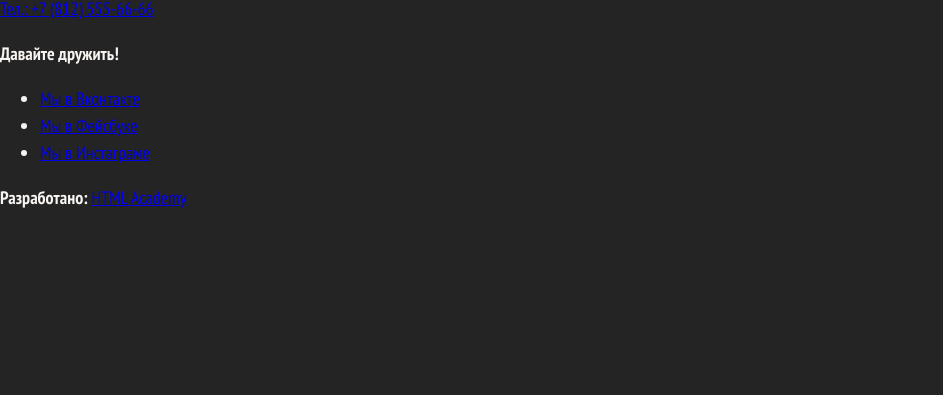
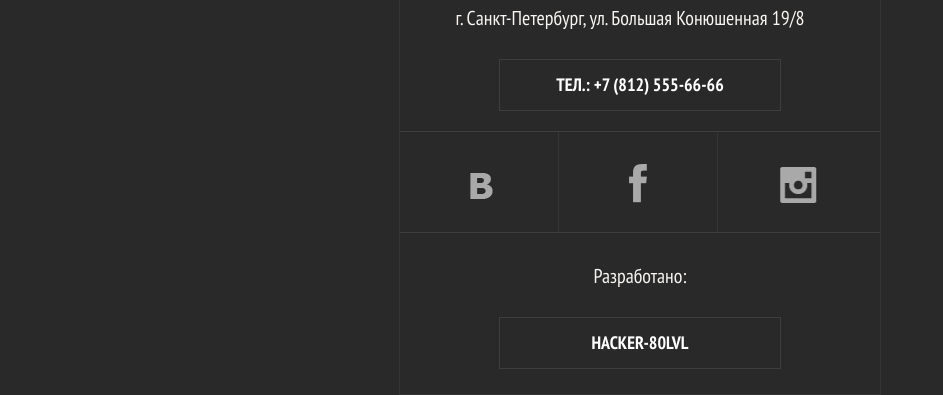
Before and after one commit to hacker-80lvl/barbershop-adaptive, a website: page source/index.html in a window 1280 px wide. Shown: the part 3222-3617 px from the top of the page, without its empty margins (0-943 px from the left). Before the commit the page ends 3433 px from the top, so only its background shows below. Drawn offline with nearby package versions, Linux system fonts and the light colour scheme; files that its build step writes are made by us from their sources.

Commit message:
The mobile version is completed

```diff
--- a/source/index.html
+++ b/source/index.html
@@ -157,7 +157,7 @@
                         </p>
                     </li>
                 </ul>
-                <button type="button" class="news__to_all">Показать все</button>
+                <button type="button" class="button">Показать все</button>
             </div>
         </section>
 
@@ -204,32 +204,36 @@
 
     <footer class="page-footer">
         <div class="page-footer__contacts contacts">
-            <b class="contacts__title">Барбершоп «Бородинский»</b>
+            <b class="contacts__title">Барбершоп Бородинский</b>
             <p class="contacts__text">
-                г. Санкт-Петербург, ул. Большая Конюшенная 19/8
-                <br><a href="tel:+78125556666" class="contacts__phone">
+                <span class="contacts__address">г. Санкт-Петербург, ул. Большая Конюшенная 19/8</span>
+                <br><br><a href="tel:+78125556666" class="contacts__phone button">
                     <span class="contacts__phone-mobile">Тел.: +7 (812) 555-66-66</span>
                 </a>
             </p>
         </div>
         <div class="page-footer__social social"></div>
         <b class="social__title">Давайте дружить!</b>
-        <ul class="social-list">
+        <ul class="social__list">
             <li class="social__item">
-                <a href="https://vk.com" target="_blank" class="social__link social__link--vkontakte">Мы в Вконтакте</a>
+                <a href="https://vk.com" target="_blank" class="social__link social__link--vkontakte"><span class="visually-hidden">Мы
+                        в Вконтакте</span></a>
             </li>
             <li class="social__item">
-                <a href="https://facebook.com" target="_blank" class="social__link social__link--facebook">Мы в
-                    Фейсбуке</a>
+                <a href="https://facebook.com" target="_blank" class="social__link social__link--facebook"><span class="visually-hidden">Мы
+                        в
+                        Фейсбуке</span></a>
             </li>
             <li class="social__item">
-                <a href="https://instagram.org" target="_blank" class="social__link social__link--instagram">Мы в
-                    Инстаграме</a>
+                <a href="https://instagram.org" target="_blank" class="social__link social__link--instagram"><span
+                        class="visually-hidden">Мы в
+                        Инстаграме</span></a>
             </li>
         </ul>
         <div class="page-footer__copyright copyright">
-            <b class="copyright_text">Разработано:</b>
-            <a href="#" class="button copyright__link">HTML Academy</a>
+            Разработано:
+            <br><br>
+            <a href="https://github.com/hacker-80lvl/" target="_blank" class="button copyright__link">hacker-80lvl</a>
         </div>
     </footer>
 
--- a/source/less/blocks/news.less
+++ b/source/less/blocks/news.less
@@ -39,23 +39,17 @@
     margin-top: 25px;
     margin-right: 30px;
     background-color: #000000;
-    background-image: url(../img/news-shape.png);
-    background-size: contain;
-    background-position: bottom;
     font-size: 16px;
     line-height: 10px;
     color: #ffffff;
     text-align: center;
     &::after {
+        content: "";
         position: absolute;
-        bottom: -20px;
-        content: "";
-        display: block;
-        width: 48px;
-        height: 20px;
-        background-image: url(../img/news-shape.png);
-        background-size: contain;
-        background-repeat: no-repeat;
+        left: 0;
+        bottom: -36px;
+        border: 24px solid transparent;
+        border-top: 12px solid #000000;
     }
 }
 
@@ -65,22 +59,20 @@
     line-height: 30px;
 }
 
-// .news__text {
-//     margin-left: 100px;
-// }
+.news__text {
+    &:hover {
+        text-decoration: underline;
+        color: #826550;
+    }
+}
 
 .news__item--hidden {
     display: none;
 }
 
-.news__to_all {
-    padding-top: 13px;
-    padding-bottom: 13px;
-    width: 100%;
-    font-size: 18px;
-    font-weight: 700;
-    line-height: 24px;
-    text-transform: uppercase;
-    background-color: @bg-lightgray;
-    border: 1px solid #e5ddd5;
+.news .button {
+    &:active {
+        background-color: #d5c9bd;
+        color: #958c84;
+    }
 }
--- /dev/null
+++ b/source/less/blocks/page-footer.less
@@ -0,0 +1,88 @@
+.page-footer {
+    width: 75%;
+    min-width: 320px;
+    max-width: 480px;
+    margin: 0 auto;
+    padding-top: 35px;
+    border: 1px solid #353535;
+    text-align: center;
+    font-size: 20px;
+}
+
+.contacts__title {
+    font-size: 20px;
+}
+
+.contacts__address {
+    display: inline-block;
+    padding-left: 30px;
+    padding-right: 50px;
+}
+
+.contacts__phone,
+.copyright__link {
+    width: 280px;
+    border-color: #3e3e3e;
+    color: #ffffff;
+}
+
+.social__title {
+    display: none;
+}
+
+.social__list {
+    .list-reset();
+    display: flex;
+    margin-bottom: 30px;
+    border-top: 1px solid #3e3e3e;
+    border-bottom: 1px solid #3e3e3e;
+}
+
+.social__item {
+    width: 33%;
+    height: 100px;
+    opacity: 0.6;
+    &:hover {
+        opacity: 1;
+    }
+    &:active {
+        opacity: 0.3;
+    }
+}
+
+.social__link {
+    position: relative;
+    display: block;
+    width: 100%;
+    height: 100%;
+    &::after {
+        content: "";
+        position: absolute;
+        top: 41px;
+        left: 50%;
+        display: block;
+        width: 45px;
+        height: 45px;
+        background-image: url(../img/vk-icon-big.png);
+        background-repeat: no-repeat;
+        transform: translateX(-20%);
+    }
+    &--facebook::after {
+        top: 32px;
+        background-image: url(../img/facebook-icon-big.png);
+
+    }
+    &--instagram::after {
+        top: 35px;
+        background-image: url(../img/insta-icon-big.png);
+        transform: translateX(-35%);
+    }
+    &--vkontakte,
+    &--facebook {
+        border-right: 1px solid #3e3e3e;
+    }
+}
+
+.copyright__link {
+    margin-bottom: 25px;
+}
--- a/source/less/blocks/reviews.less
+++ b/source/less/blocks/reviews.less
@@ -12,7 +12,6 @@
   background-position: bottom;
   color: #000;
   border-top: 1px solid #e5ddd5;
-  border-bottom: 1px solid #e5ddd5;
 }
 
 .reviews__title {
--- a/source/less/scaffolding.less
+++ b/source/less/scaffolding.less
@@ -33,16 +33,33 @@ img {
 
 .visually-hidden:not(:focus):not(:active) {
     position: absolute;
-
     width: 1px;
     height: 1px;
     margin: -1px;
     border: 0;
     padding: 0;
-
     white-space: nowrap;
-
     clip-path: inset(100%);
     clip: rect(0 0 0 0);
     overflow: hidden;
 }
+
+.button {
+    display: inline-block;
+    padding-top: 13px;
+    padding-bottom: 13px;
+    width: 100%;
+    font-size: 18px;
+    font-weight: 700;
+    line-height: 24px;
+    text-transform: uppercase;
+    text-decoration: none;
+    color: #000;
+    background-color: transparent;
+    border: 1px solid #e5ddd5;
+    &:active {
+        background-color: #252525;
+        color: #676767;
+        border-color: #252525;
+    }
+}
--- a/source/less/style.less
+++ b/source/less/style.less
@@ -9,3 +9,4 @@
 @import "blocks/advantages.less";
 @import "blocks/news.less";
 @import "blocks/reviews.less";
+@import "blocks/page-footer.less";
--- a/source/less/variables.less
+++ b/source/less/variables.less
@@ -1,4 +1,4 @@
-@bg-darkgray: #242424;
+@bg-darkgray: #292929;
 @bg-lightgray: #f8f5f2;
 @tablet-width: 768px;
 @desktop-width: 1200px;
```
Also changed, not shown: source/img/facebook-icon-big.png (added), source/img/insta-icon-big.png (added), source/img/news-shape.png (deleted), source/img/reviews-shape.png, source/img/vk-icon-big.png (added).
